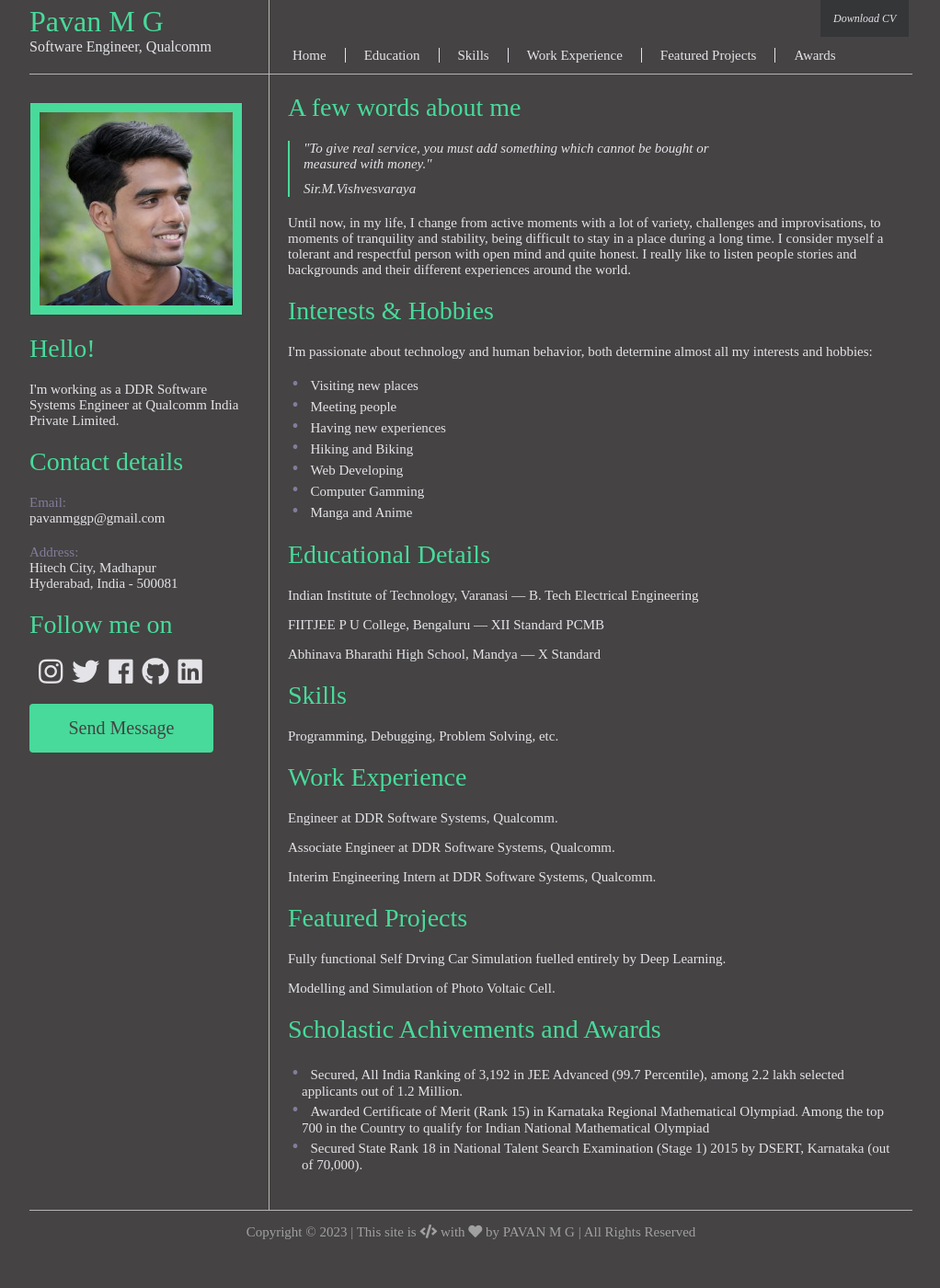
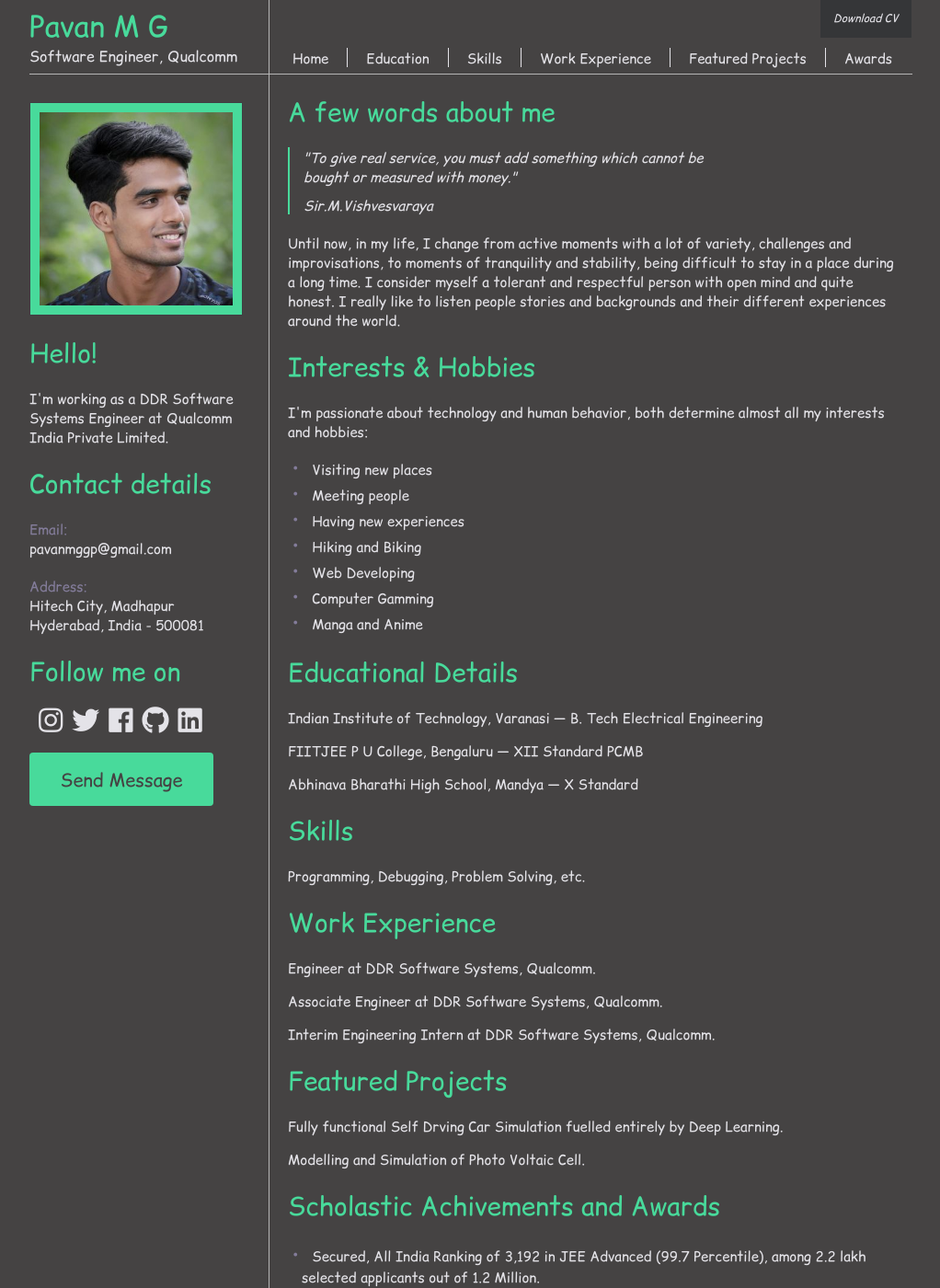
Before and after one commit to pavan-mg/pavan-mg.github.io, a Jekyll site: the page built from index.html, in a window 1280 px wide and 1400 px high. Shown: the whole window at 92% size, without its empty margins (128-1150 px from the left). Built offline with Jekyll 4.4.1, drawn with Linux system fonts in a browser that asks for light colours.

Commit message:
Update main.css

```diff
--- a/css/main.css
+++ b/css/main.css
@@ -1,7 +1,7 @@
 /* Font */
 @font-face {
     font-family: 'Comic-Relief';
-        src: url('/assets/fonts/comic-relief/ComicRelief.ttf') format('truetype');
+    src: url('/assets/fonts/comic-relief/ComicRelief.ttf') format('truetype');
     font-weight: bold;
     font-style: normal;
       }
@@ -50,7 +50,7 @@
 }
 
 h1,h2,h3, h4 {
-	font-family: 'ComicReliefRegular';
+	font-family: 'Comic-Relief';
 	font-weight: 300;
 	color: #48DA9B;
 }
@@ -80,7 +80,7 @@
 }
 
 blockquote, p , a, li {
-	font-family: 'ComicReliefRegular';
+	font-family: 'Comic-Relief';
 	font-weight: 300;
 	font-size: 15px;
 	color: #e4e3e8;
@@ -133,7 +133,7 @@
 			float: left;
 		}
 			.header_menu_container a {
-				font-family: 'ComicReliefRegular';
+				font-family: 'Comic-Relief';
 			}
 	#left_col {
 		margin-top: 80px;
@@ -167,7 +167,7 @@
 	font-size: 16px;
 	letter-spacing: 0px;
 	padding-left: 0px;
-	font-family: 'ComicReliefRegular';
+	font-family: 'Comic-Relief';
 }
 
 .download_button {
@@ -179,7 +179,7 @@
 	.download_button a {
 		text-decoration: none;
 		font-size: 12px;
-		font-family: 'ComicReliefRegular';
+		font-family: 'Comic-Relief';
 		font-style: italic;
 		line-height: 40px;
 		padding: 13px 14px;
```
